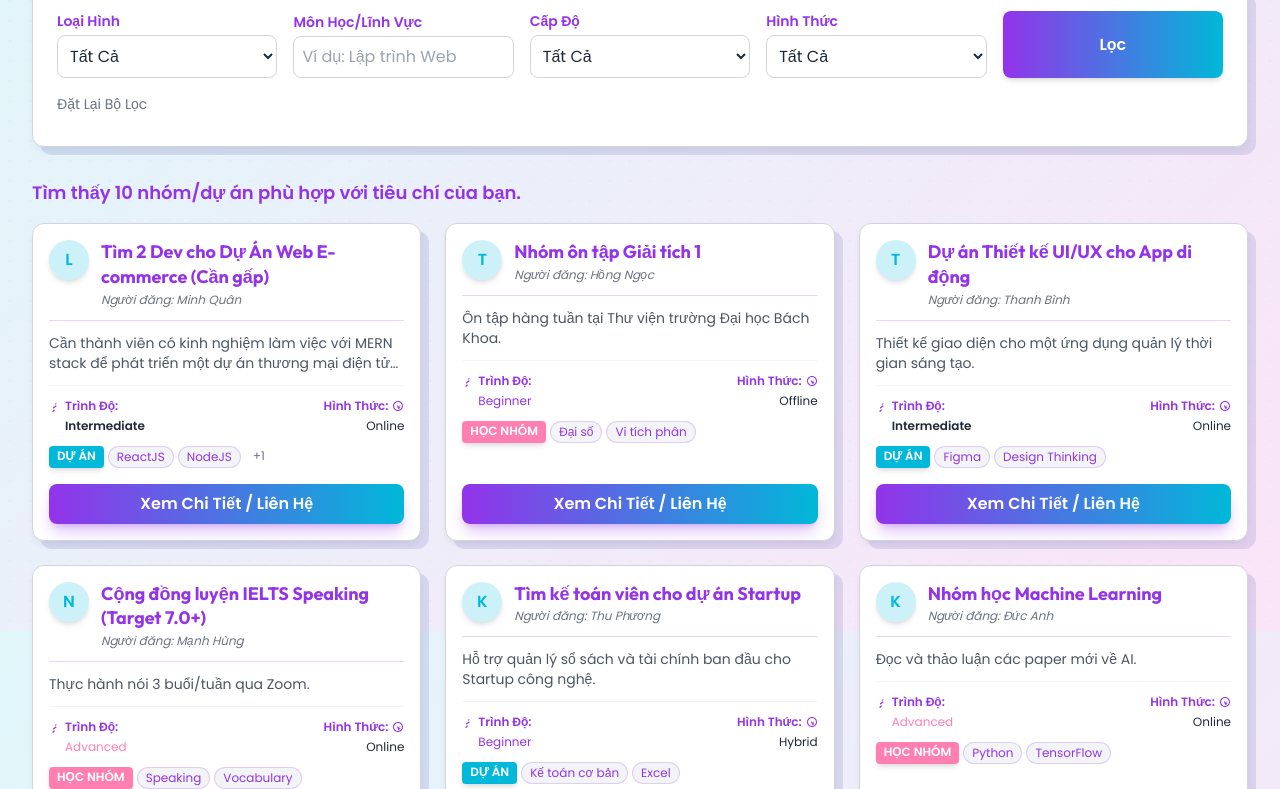
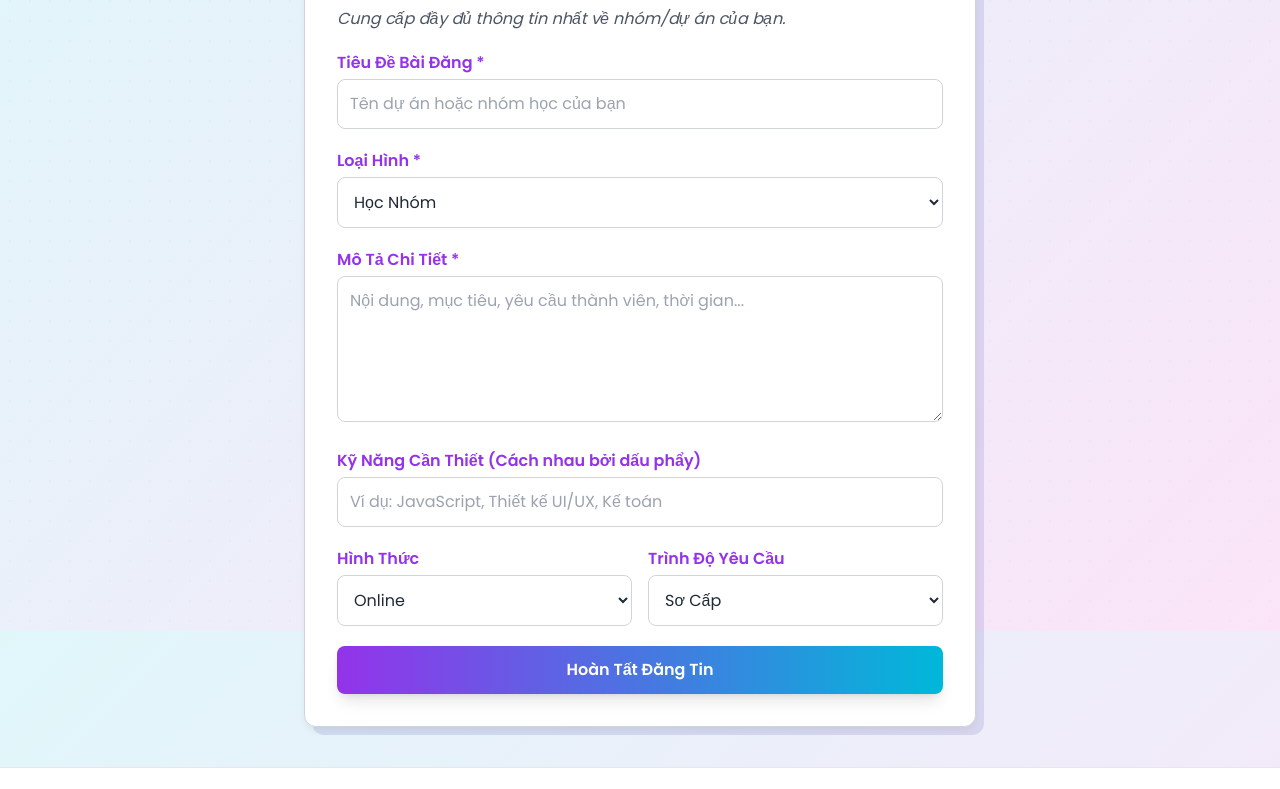
Before and after one commit to leehuong1610-lgtm/test, a plain HTML site: page index.html in a window 1280 px wide. Shown: the part 169-958 px from the top of the page. Drawn offline with nearby package versions, Linux system fonts and the light colour scheme.

Commit message:
Change initial navigation from 'explore' to 'post'

```diff
--- a/index.html
+++ b/index.html
@@ -846,7 +846,7 @@
         // --- Khởi tạo ứng dụng ---
         document.addEventListener('DOMContentLoaded', () => {
             // Hiển thị trang chủ ban đầu
-            navigateTo('explore');
+            navigateTo('post');
         });
     </script>
 
```
